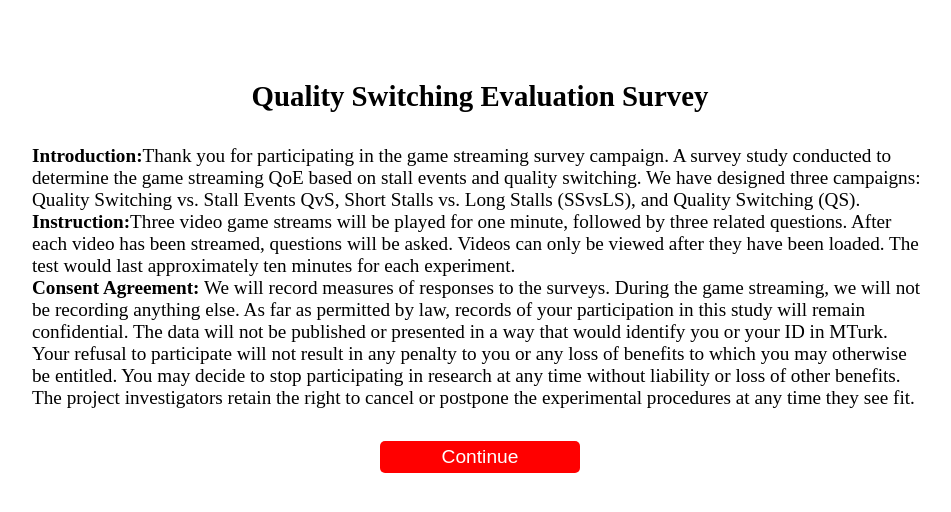
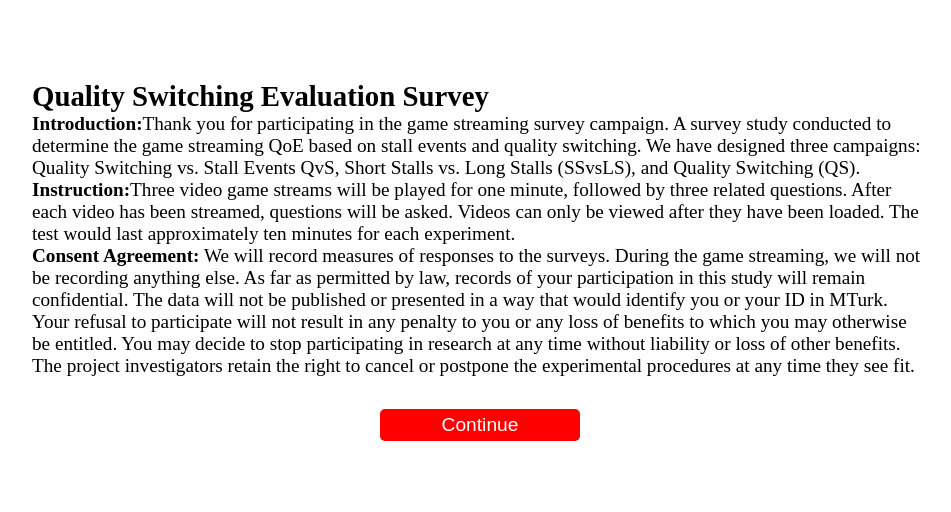
Before and after one commit to Reza12121/Indexddb, a website with bundled scripts: page Quality-Switching/index.html in a window 1280 px wide. Shown: the whole page, without its empty margins (160-1111 px from the left). Built offline with nearby package versions, Linux system fonts and the light colour scheme; no server answers.

Commit message:
Update index.html

```diff
--- a/Quality-Switching/index.html
+++ b/Quality-Switching/index.html
@@ -17,6 +17,7 @@
 <body>
   <div id="survey-container">
     <article id="step1">
+      <div class="b">
       <h1>Quality Switching Evaluation Survey</h1>
       <p style style=”line-height: 200%”> <b>Introduction:</b>Thank you for participating in the game streaming survey campaign. A survey study conducted to determine the game streaming QoE based on
         stall events and quality switching. We have designed three campaigns: Quality Switching vs. Stall Events QvS, Short Stalls vs.
@@ -27,7 +28,7 @@
         you or your ID in MTurk. Your refusal to participate will not result in any penalty to you or any loss of benefits to which you may otherwise be entitled. You may decide
         to stop participating in research at any time without liability or loss of other benefits. The project investigators retain the right to cancel or postpone the experimental
         procedures at any time they see fit.
-      </p>
+      </p></div>
       <form></form>
     </article>
 
```
